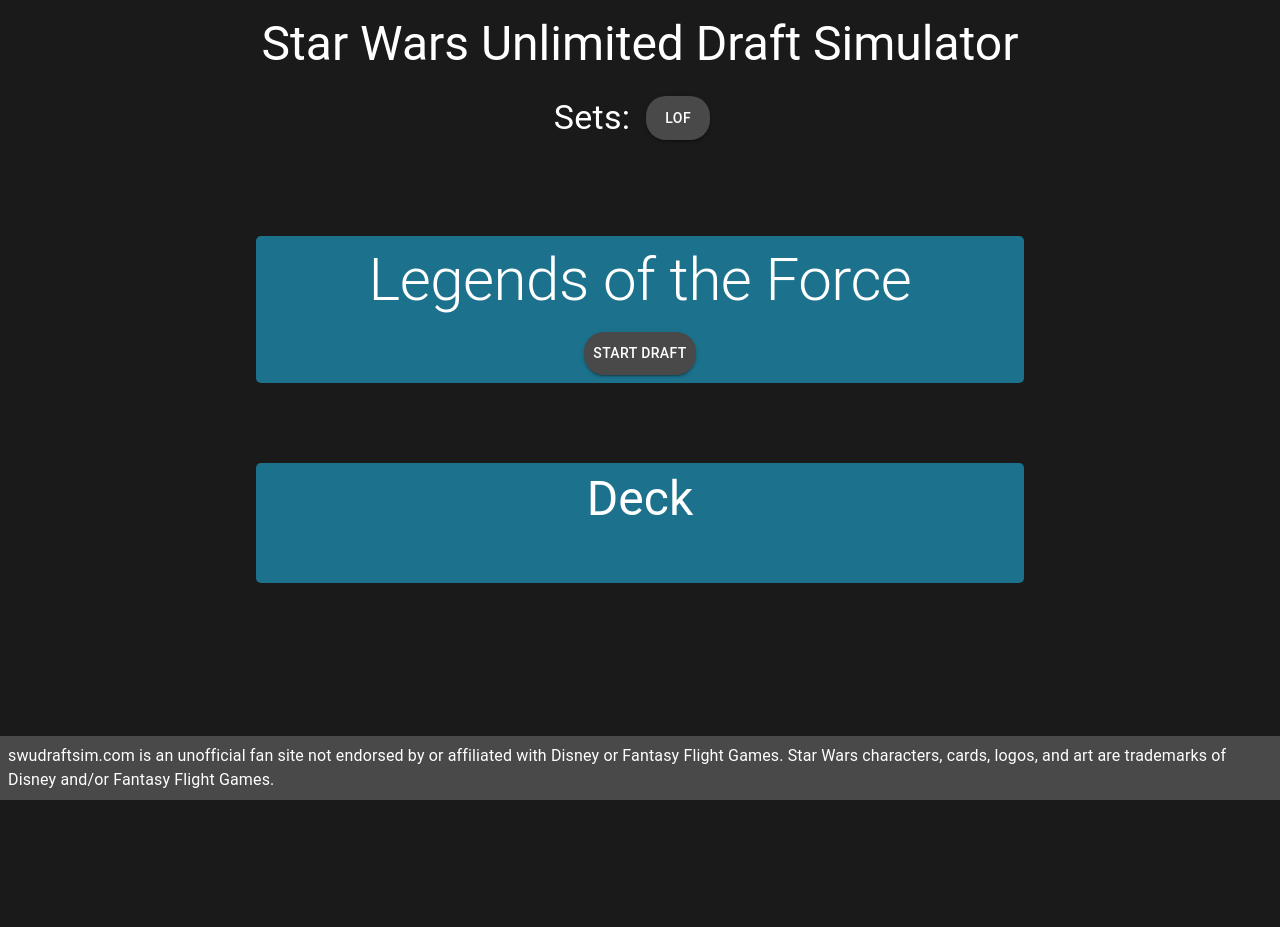
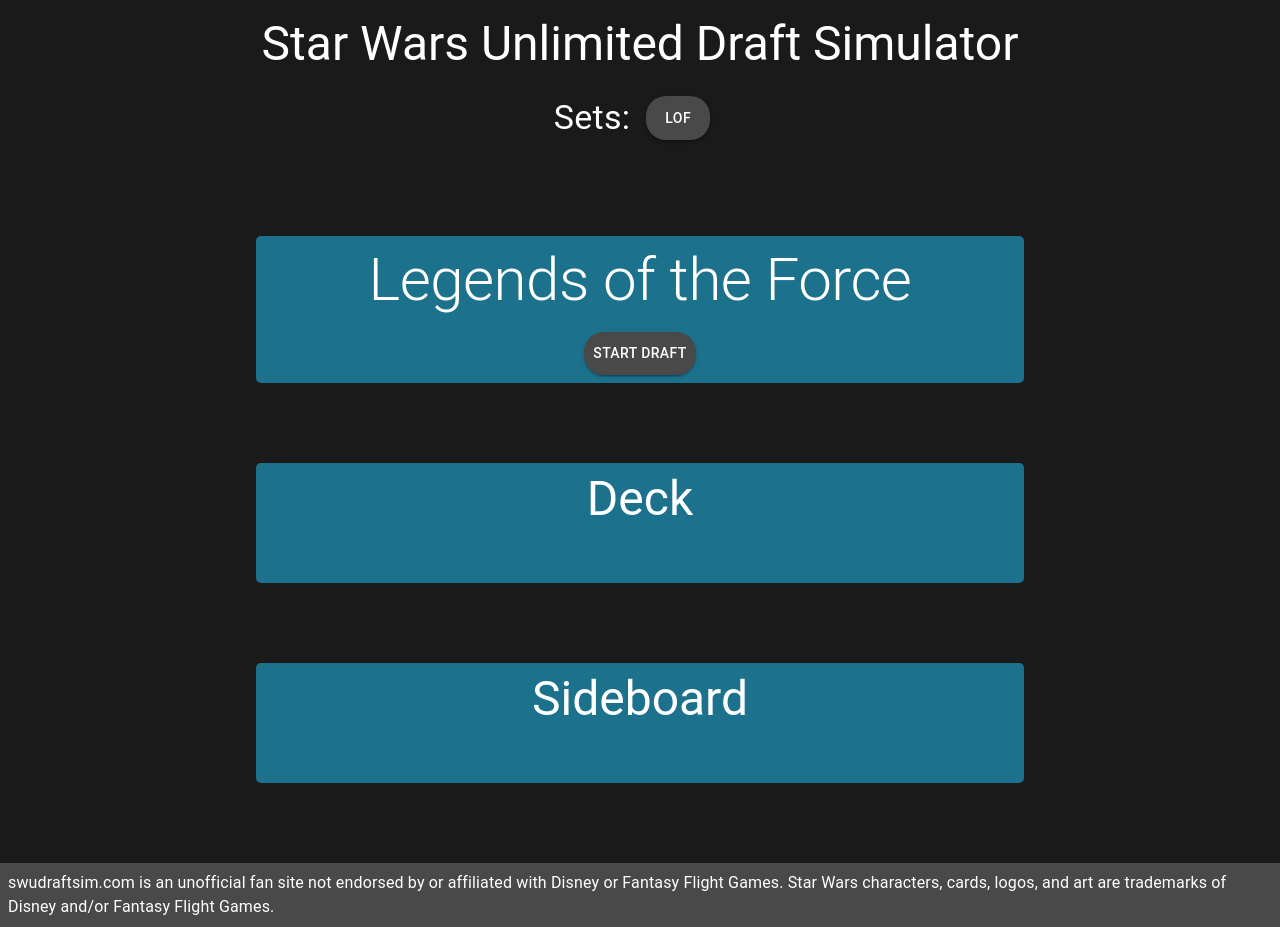
Before and after one commit to Trys2Hard/swu-draft-sim, a React (Vite) app in the folder client/: page / in a window 1280 px wide. Before the commit the page ends 800 px from the top, so only its background shows below. Built offline with nearby package versions, Linux system fonts and the light colour scheme.

Commit message:
Begin Sideboard Creation
Initial sideboard commit. Clicking a leader card in deck will move it to sideboard.

```diff
--- a/client/src/Deck.jsx
+++ b/client/src/Deck.jsx
@@ -1,11 +1,36 @@
 import { Box, Typography, List, ListItem } from '@mui/material';
 import CardHover from './CardHover';
 import useCardHoverPopover from './useCardHoverPopover';
+import Sideboard from './Sideboard';
+import { useState } from 'react';
 
 export default function Deck({ deckLeaders, deckCards }) {
     const { anchorEl, hoveredCard, handlePopoverOpen, handlePopoverClose } = useCardHoverPopover('');
 
+    const [sideboardLeaders, setSideboardLeaders] = useState([]);
+    const [sideboardCards, setSideboardCards] = useState([]);
+
     const sortedDeckCards = [...deckCards].sort((a, b) => a.cardObj?.cardData?.Number - b.cardObj?.cardData?.Number);
+
+    function moveToSideboard(id) {
+        handlePopoverClose();
+
+        let pickedCard = deckLeaders.find((card) => card.id === id);
+        if (!pickedCard) return;
+
+        const cardData = pickedCard.cardObj?.cardData;
+
+        const pickedCardIndex = deckLeaders.findIndex((card) => card.id === id);
+        deckLeaders.splice(pickedCardIndex, 1);
+
+        let addCard = setSideboardLeaders;
+
+        if (cardData.Type !== 'Leader') {
+            addCard = setSideboardCards;
+        }
+
+        addCard((prev) => [...prev, pickedCard]);
+    }
 
     //Styles
     const styles = {
@@ -50,10 +75,15 @@
         cardImage: {
             width: '100%',
             borderRadius: '10px',
+            '&: hover': {
+                cursor: 'pointer',
+                outline: '3px solid rgb(61, 178, 255)',
+            },
         }
     };
 
     return (
+        <>
             <Box sx={styles.deck}>
                 <Typography variant='h3' component='h2' sx={{ mb: '1rem' }}>Deck</Typography>
                 {deckLeaders.length > 0 && <Typography variant='h4' component='h3'>Leaders</Typography>}
@@ -68,7 +98,8 @@
                                 onMouseEnter={(e) => handlePopoverOpen(e, card)}
                                 onMouseLeave={handlePopoverClose}
                                 key={labelId}
-                            sx={styles.leaderCards}>
+                                sx={styles.leaderCards}
+                                onClick={() => moveToSideboard(card.id)}>
                                 <Box component='img' src={card.cardObj?.cardData?.FrontArt} id={labelId} sx={styles.cardImage}></Box>
                             </ListItem>
                         )
@@ -85,8 +116,11 @@
                                 aria-owns={open ? 'mouse-over-popover' : undefined}
                                 aria-haspopup="true"
                                 onMouseEnter={(e) => handlePopoverOpen(e, card)}
-                            onMouseLeave={handlePopoverClose} key={labelId} sx={styles.nonLeaderCards}>
-                            <Box component='img' src={card.cardObj?.cardData?.FrontArt} id={labelId} sx={styles.cardImage}></Box>
+                                onMouseLeave={handlePopoverClose}
+                                key={labelId}
+                                sx={styles.nonLeaderCards}
+                                onClick={() => moveToSideboard(card.id)}>
+                                <Box component='img' src={card.cardObj?.cardData?.FrontArt} id={labelId} sx={styles.cardImage} />
                             </ListItem>
                         )
                     })}
@@ -95,6 +129,8 @@
                         hoveredCard={hoveredCard}
                         onHoverClose={handlePopoverClose} />
                 </List>
-        </Box>
+            </Box >
+            <Sideboard sideboardLeaders={sideboardLeaders} sideboardCards={sideboardCards} />
+        </>
     );
 };
--- /dev/null
+++ b/client/src/Sideboard.jsx
@@ -0,0 +1,102 @@
+import { Box, Typography, List, ListItem } from '@mui/material';
+import CardHover from './CardHover';
+import useCardHoverPopover from './useCardHoverPopover';
+
+export default function Sideboard({ sideboardLeaders, sideboardCards }) {
+    const { anchorEl, hoveredCard, handlePopoverOpen, handlePopoverClose } = useCardHoverPopover('');
+
+    // const sortedDeckCards = [...deckCards].sort((a, b) => a.cardObj?.cardData?.Number - b.cardObj?.cardData?.Number);
+
+    console.log(sideboardLeaders)
+
+    //Styles
+    const styles = {
+        sideboard: {
+            color: 'white',
+            backgroundColor: 'rgba(31, 202, 255, 0.5)',
+            width: '60%',
+            height: '100%',
+            m: '5rem auto 0 auto',
+            display: 'flex',
+            flexDirection: 'column',
+            alignItems: 'center',
+            borderRadius: '5px',
+            p: '0.5rem',
+        },
+        leaders: {
+            width: '100%',
+            display: 'flex',
+            justifyContent: 'center',
+            backdropFilter: sideboardLeaders.length > 0 && 'brightness(0.7)',
+            borderRadius: '5px',
+            gap: '1rem',
+        },
+        leaderCards: {
+            width: '20%',
+            p: '0',
+        },
+        cards: {
+            width: '100%',
+            display: 'flex',
+            justifyContent: 'center',
+            flexWrap: 'wrap',
+            backdropFilter: sideboardCards.length > 0 && 'brightness(0.7)',
+            borderRadius: '5px',
+            gap: '0.5rem',
+        },
+        nonLeaderCards: {
+            width: '13%',
+            m: '0',
+            p: '0',
+        },
+        cardImage: {
+            width: '100%',
+            borderRadius: '10px',
+        }
+    };
+
+    return (
+        <Box sx={styles.sideboard}>
+            <Typography variant='h3' component='h2' sx={{ mb: '1rem' }}>Sideboard</Typography>
+            {sideboardLeaders.length > 0 && <Typography variant='h4' component='h3'>Leaders</Typography>}
+
+            <List sx={styles.leaders}>
+                {sideboardLeaders.map((card) => {
+                    const labelId = `card-id-${card.id}`;
+                    return (
+                        <ListItem
+                            aria-owns={open ? 'mouse-over-popover' : undefined}
+                            aria-haspopup="true"
+                            onMouseEnter={(e) => handlePopoverOpen(e, card)}
+                            onMouseLeave={handlePopoverClose}
+                            key={labelId}
+                            sx={styles.leaderCards}>
+                            <Box component='img' src={card.cardObj?.cardData?.FrontArt} id={labelId} sx={styles.cardImage}></Box>
+                        </ListItem>
+                    )
+                })}
+            </List>
+
+            {sideboardCards.length > 0 && <Typography variant='h4' component='h3' sx={{ mt: '1rem' }}>Cards</Typography>}
+
+            <List sx={styles.cards}>
+                {sideboardCards.map((card) => {
+                    const labelId = `card-id-${card.id}`;
+                    return (
+                        <ListItem
+                            aria-owns={open ? 'mouse-over-popover' : undefined}
+                            aria-haspopup="true"
+                            onMouseEnter={(e) => handlePopoverOpen(e, card)}
+                            onMouseLeave={handlePopoverClose} key={labelId} sx={styles.nonLeaderCards}>
+                            <Box component='img' src={card.cardObj?.cardData?.FrontArt} id={labelId} sx={styles.cardImage}></Box>
+                        </ListItem>
+                    )
+                })}
+                <CardHover
+                    anchorEl={anchorEl}
+                    hoveredCard={hoveredCard}
+                    onHoverClose={handlePopoverClose} />
+            </List>
+        </Box>
+    );
+};
```
Lines whose indentation alone changed are shown as unchanged.
